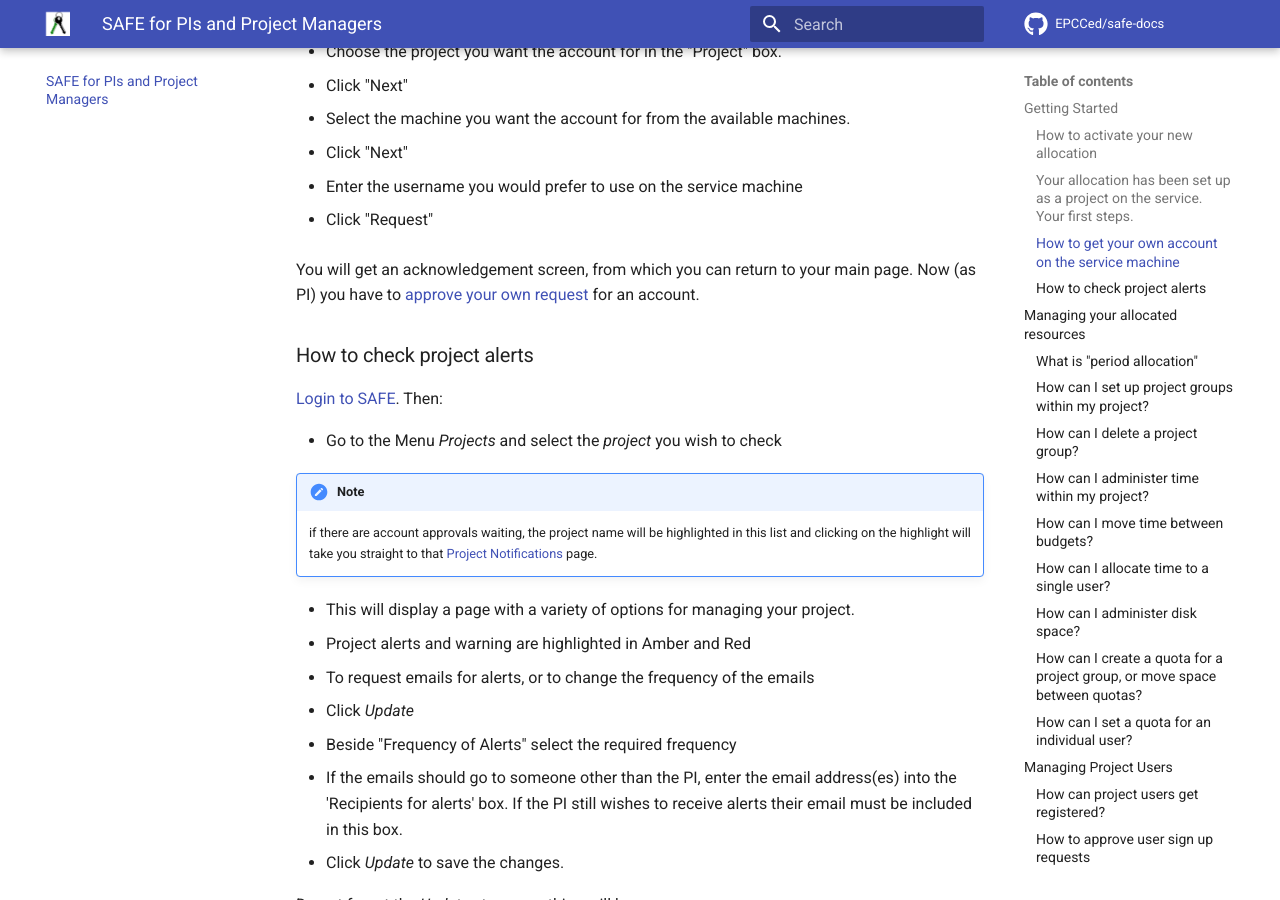
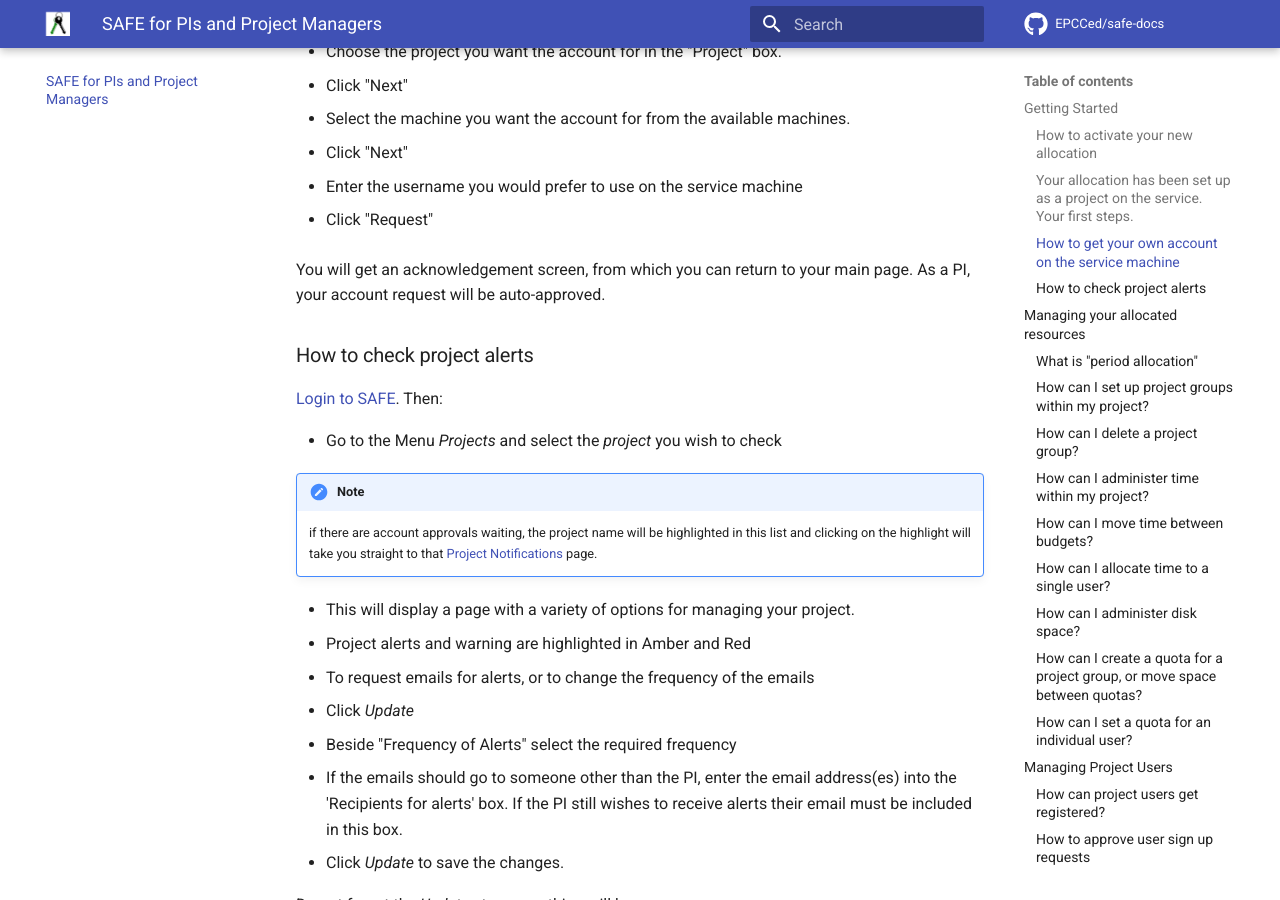
Before and after one commit to EPCCed/safe-docs, an MkDocs documentation site: the page built from docs/safe-for-managers.md, in a window 1280 px wide and 900 px high, scrolled down 1198 px. Built offline with MkDocs 1.6.1 and Material for MkDocs 9.7.7, drawn with Linux system fonts in a browser that asks for light colours; comment, search, counter and statistics services are not loaded.

Commit message:
PI account request now auto-approved

```diff
--- a/docs/safe-for-managers.md
+++ b/docs/safe-for-managers.md
@@ -118,7 +118,7 @@ If you are not going to work on the machine yourself, you do not need to do this
 
 
 You will get an acknowledgement screen, from which you can return to your main page.
-Now (as PI) you have to [approve your own request](#approve) for an account.
+As a PI, your account request will be auto-approved.
 
 
 
```
